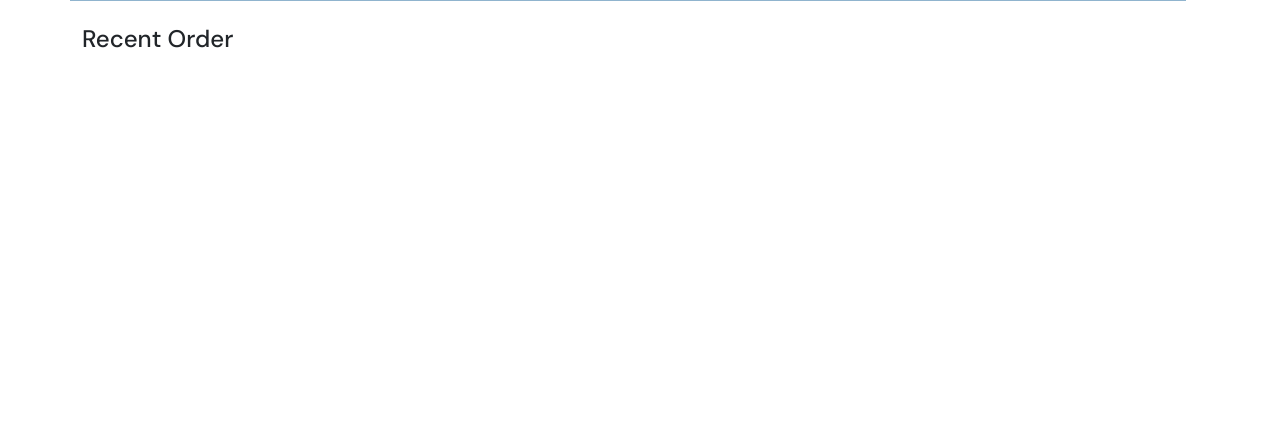
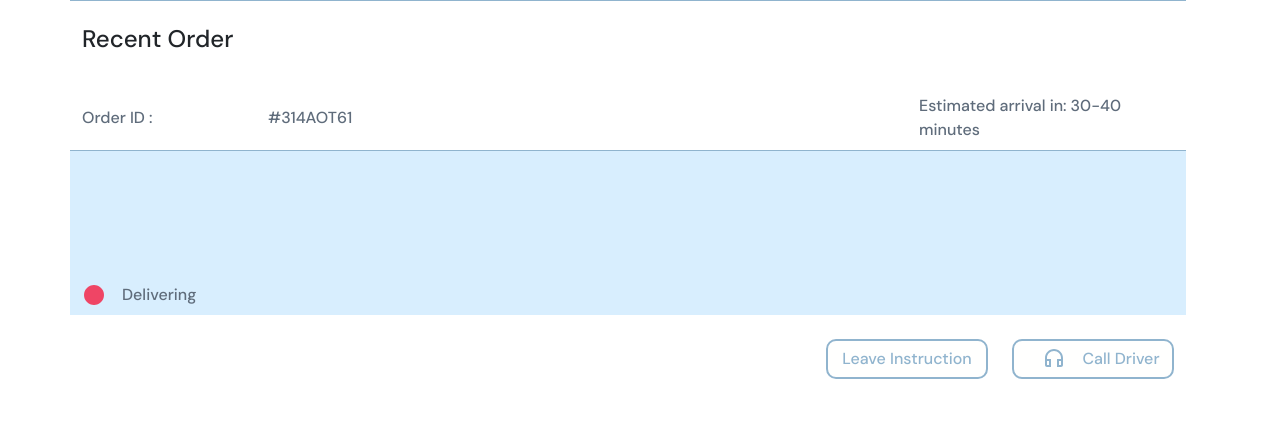
Before and after one commit to chih611/Foodash, a Next.js app: page /CustomerView/OrderTracking/OrderTracking in a window 1280 px wide. Shown: the part 516-952 px from the top of the page. Before the commit the page ends 800 px from the top, so only its background shows below. Built offline with nearby package versions, Linux system fonts and the light colour scheme; no server answers.

Commit message:
completed order management

```diff
--- a/src/pages/CustomerView/OrderTracking/OrderList.js
+++ b/src/pages/CustomerView/OrderTracking/OrderList.js
@@ -102,7 +102,7 @@ const OrderList = () => {
         </Row>
 
         <Row className="w-100 align-items-center d-none d-lg-flex" style={{marginTop: "24px", borderTop: "1px solid #90B4CE"}}>
-          <h4 className= "mt-4 mb-4">Recent Order</h4>
+          <h4 className= "mt-4 mb-0">Recent Order</h4>
 
         </Row>
 
--- a/src/pages/CustomerView/OrderTracking/OrderTracking.js
+++ b/src/pages/CustomerView/OrderTracking/OrderTracking.js
@@ -41,6 +41,18 @@ const OrderTracking = () => {
           <RecentOrder />
         </Row>
 
+        {/* Back to home button */}
+        <Row className="w-100 my-5">
+          <Link
+            href="/CustomerView/HomePage/HomePage"
+            legacyBehavior passHref>
+
+            <a className="w-100">
+              <Button variant="primary" className="w-100">Back to Home</Button>
+            </a>
+          </Link>
+        </Row>
+
 
 
         {/* Mobile View - side bar (Name and Return button)*/}
--- a/src/pages/CustomerView/OrderTracking/RecentOrder.js
+++ b/src/pages/CustomerView/OrderTracking/RecentOrder.js
@@ -1,13 +1,53 @@
 import Link from "next/link";
 import { Container, Row, Col, Button } from "react-bootstrap";
 
+import CircleRounded from "@mui/icons-material/CircleRounded";
+import HeadphonesOutlined from "@mui/icons-material/HeadphonesOutlined";
+
 const RecentOrder = () => {
     return (
-      <div className="filters-section my-3">
+      <div className="filters-section mb-3">
       {/* Desktop View */}
-        <Row className="w-100 align-items-center d-none d-lg-flex " style={{marginTop: "24px"}}>
+        <Row className="align-items-center w-100 d-none d-lg-flex " style={{marginTop: "24px"}}>
+          <Col xs={12} md={2} className="mb-2 align-items-center">
+            <p className="subtitle mb-0">Order ID : </p>
+          </Col>
+
+          <Col xs={12} md={7} className="mb-2 align-items-center">
+            <p className="subtitle mb-0">#314AOT61 </p>
+          </Col>
+
+          <Col xs={12} md={3} className="mb-2 align-items-center ">
+            <p className="subtitle mb-0 d-flex w-100">Estimated arrival in: 30-40 minutes </p>
+          </Col>
 
         </Row>
+
+        <Row className="align-items-center w-100 d-none d-lg-flex " >
+          <div className="w-100 align-items-end d-none d-lg-flex"
+               style={{
+                borderTop: "1px solid #90B4CE",
+                backgroundColor: "#D8EEFE",
+                height: "165px"}}>
+            <CircleRounded className="mb-0 me-3 mb-2" sx = {{color:"#ef4565"}} />
+            <p className="subtitle mb-0 mb-2">Delivering</p>
+
+          </div>
+        </Row>
+        <Row className="w-100 my-4">
+          <Col xs={12} md={8} className="mb-2"> </Col>
+
+          <Col xs={12} md={2} className="mb-2">
+            <button className="subtitle button-2"> Leave Instruction </button>
+          </Col>
+          <Col xs={12} md={2} className="mb-2">
+            <button className="subtitle button-2">
+              <HeadphonesOutlined className="mb-1 mx-3"/>
+              Call Driver
+            </button>
+          </Col>
+        </Row>
+
       </div>
     );
   };
--- a/src/styles/components/button.scss
+++ b/src/styles/components/button.scss
@@ -110,8 +110,24 @@
   }
 }
 
+.button-2 {
+  border: 2px solid colors.$element-2nd-color; /* Only bottom border in primary color */
+  border-radius: 10px; /* Remove rounded corners */
+  padding: 5px;
+  color: colors.$element-2nd-color;
+  width: 100%;
+  height: 40px;
+  background-color: colors.$bg-color;
 
+  &--disabled {
+  }
 
+  &:hover {
+    background-color: colors.$element-color;
+    color: colors.$bg-color;
+    border: none;
+  }
+}
 
 /* Adjust button sizes for smaller screens */
 @media (max-width: 576px) {
```
